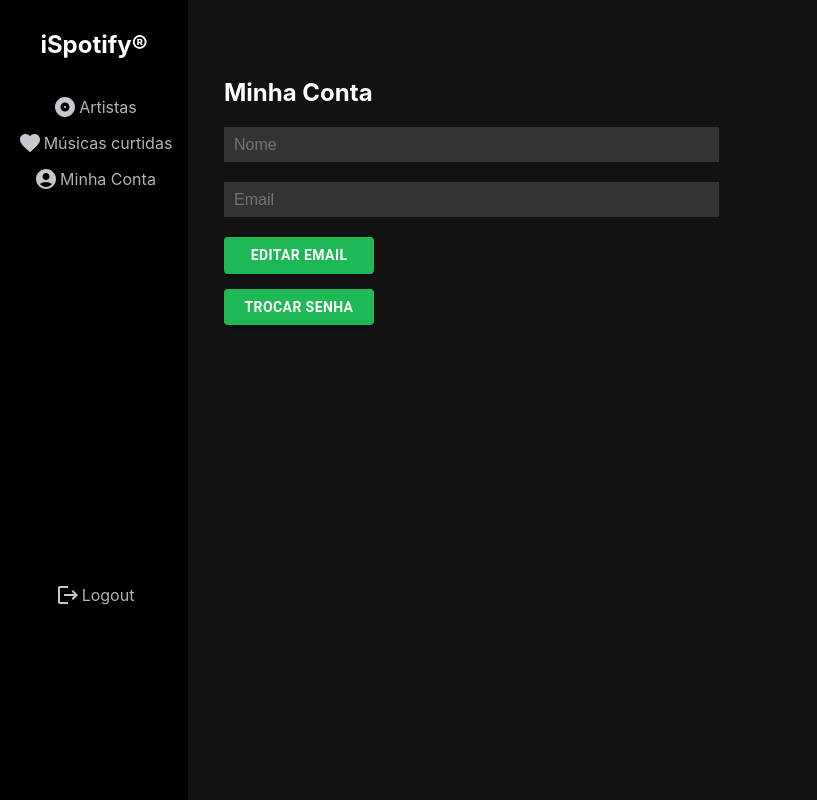
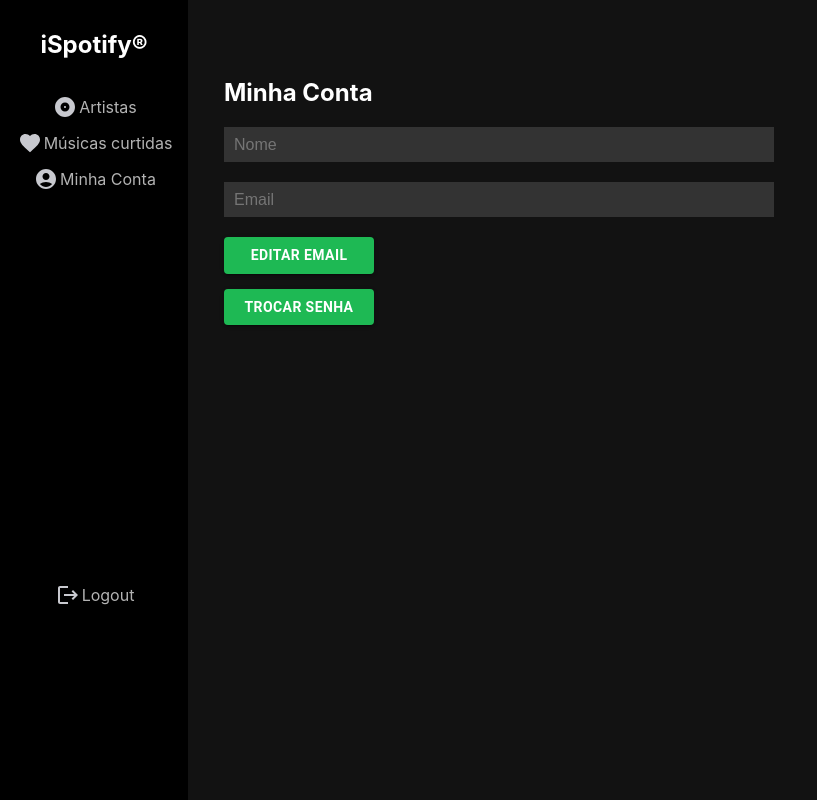
Before and after one commit to UFMGInformaticaJr/Trainee-Spotify-SEQUELIZE-TS, a React (Create React App) app in the folder client/: page /useraccount in a window 1280 px wide. Shown: the whole page, without its empty margins (0-817 px from the left). Built offline with nearby package versions, Linux system fonts and the light colour scheme; the HTML template or start-up script is replaced by a standard one.

Commit message:
correções com o mano Arthur

```diff
--- a/client/src/InputText.tsx
+++ b/client/src/InputText.tsx
@@ -4,16 +4,19 @@
 interface UInput{
     label: string;
     type: string;
+    withoutIcon?: boolean;
+    disabled?: boolean;
 }
 
-export function InputText(input: UInput, {withoutIcon = false, disabled = false}){
+// export function InputText(input: UInput, {withoutIcon = false, disabled = false}){
+    export function InputText({label, type, withoutIcon = false, disabled = false}: UInput){
     return(
         <>
             {
             !withoutIcon ? (
-                <input type={input.type} placeholder={input.label} className="input-text  width90"/>
+                <input type={type} placeholder={label} className="input-text  width90"/>
             ) : (
-                <input type={input.type} placeholder={input.label} disabled={disabled} className="input-text width100"/>
+                <input type={type} placeholder={label} disabled={disabled} className="input-text width100"/>
             )
         }
         </>
--- a/client/src/SignUpPage.tsx
+++ b/client/src/SignUpPage.tsx
@@ -4,7 +4,7 @@
 import AccountCircleOutlinedIcon from '@mui/icons-material/AccountCircleOutlined';
 import EmailOutlinedIcon from '@mui/icons-material/EmailOutlined';
 import HttpsOutlinedIcon from '@mui/icons-material/HttpsOutlined';
-import {InputText} from './InputText.js';
+import {InputText} from './InputText';
 
 const buttonStyle = {
     backgroundColor: '#1EB954',
```
Also changed, not shown: client/src/MusicList.tsx (renamed from client/src/MusicList.js, +16 -16 lines), client/src/UserAccountPage.tsx (renamed from client/src/UserAccountPage.js, +15 -14 lines).
